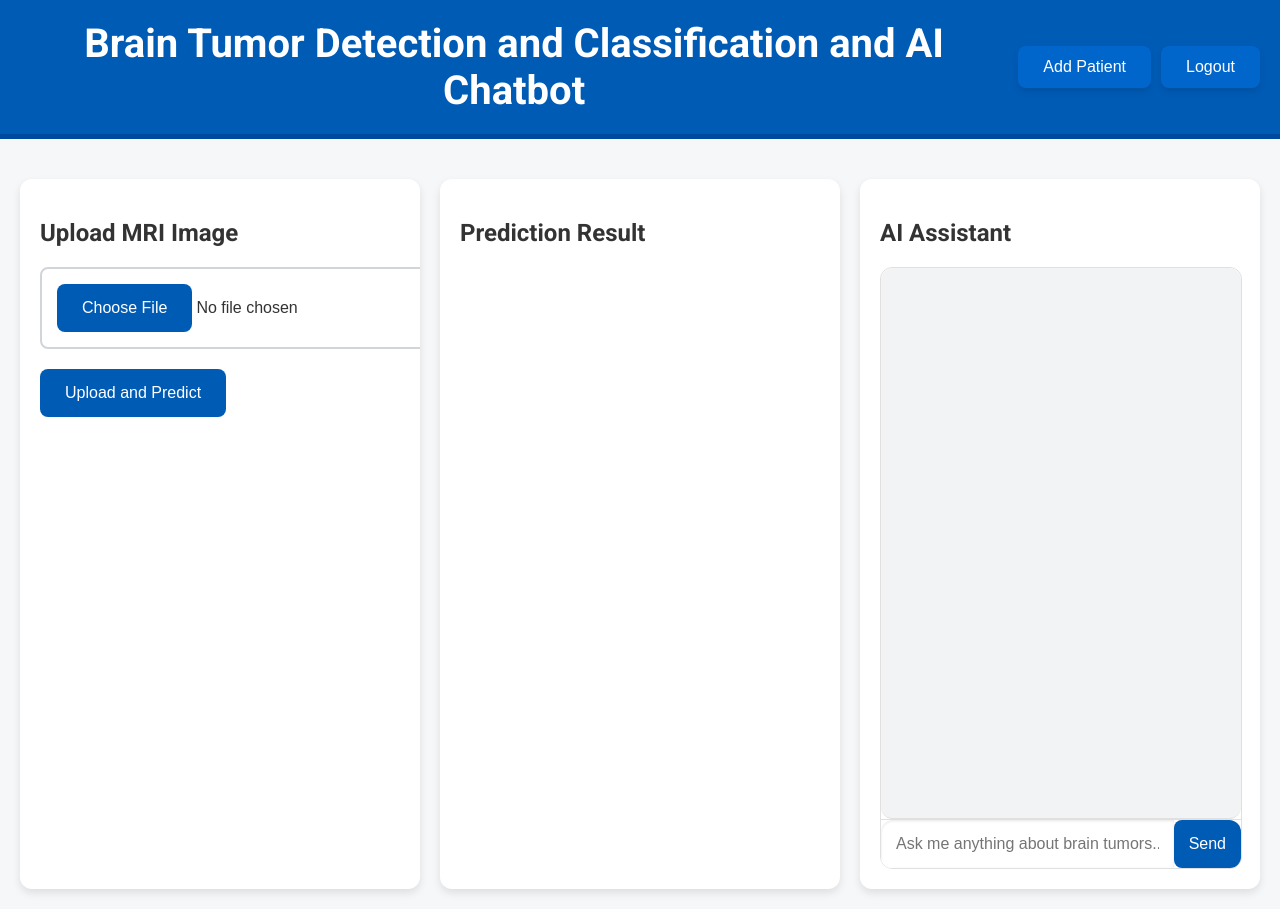
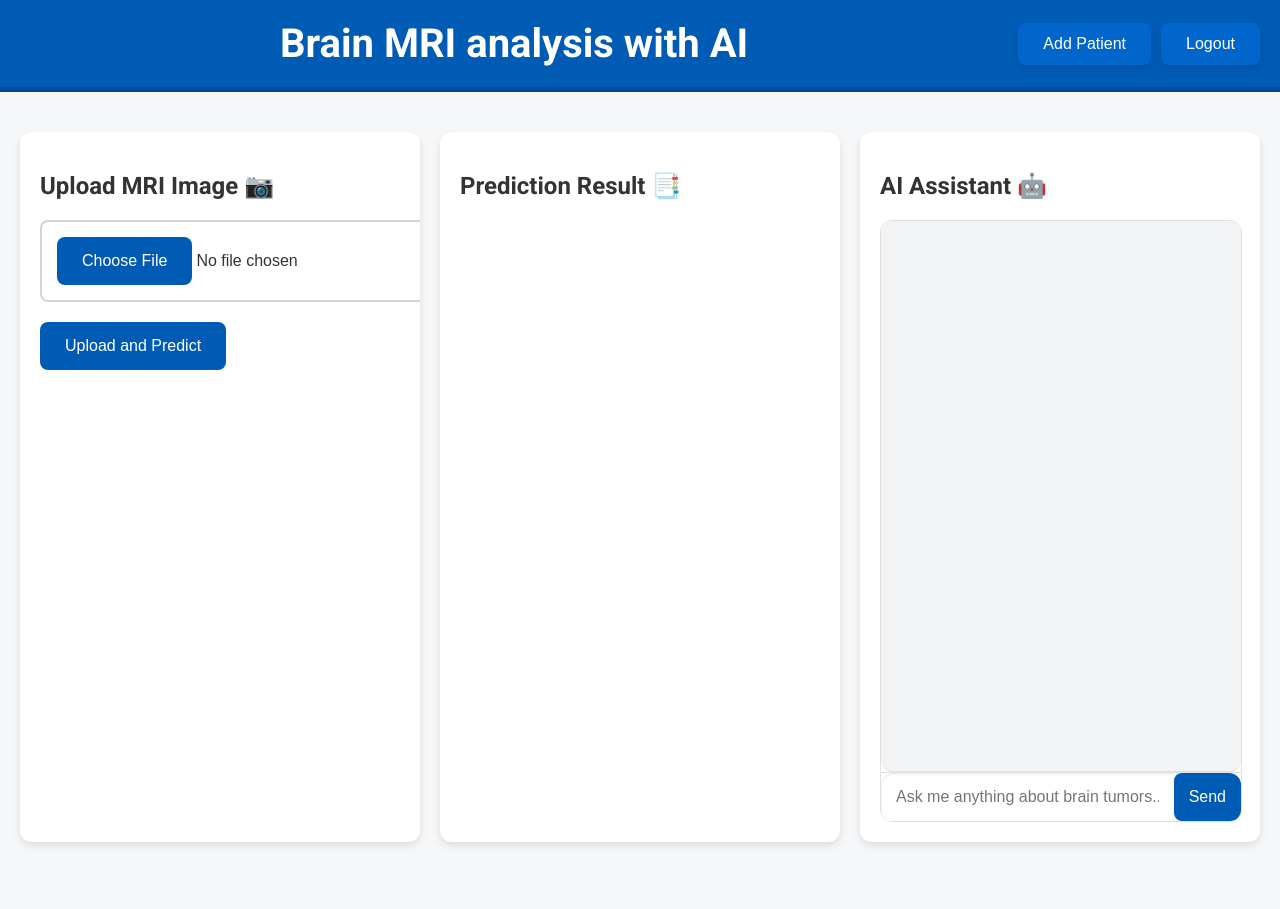
Before and after one commit to Sanket117/brain_tumor_yolov10, a plain HTML site: page templates/index.html in a window 1280 px wide. After the commit the page ends 862 px from the top, so only its background shows below. Drawn offline with Linux system fonts and the light colour scheme.

Commit message:
Update index.html

```diff
--- a/templates/index.html
+++ b/templates/index.html
@@ -10,7 +10,7 @@
 <body>
     <div class="container">
         <header>
-            <h1>Brain Tumor Detection and Classification and AI Chatbot</h1>
+            <h1>Brain MRI analysis with AI</h1>
             <button id="add-patient-btn" class="header-button" onclick="window.location.href='/add_patient';">Add Patient</button>
             <button id="logout-btn" class="header-button"  href="/login">Logout</button>
         </header>
@@ -18,7 +18,7 @@
         <div class="main-content">
             <!-- Left Section: Upload Image -->
             <section class="upload-section">
-                <h2>Upload MRI Image</h2>
+                <h2>Upload MRI Image 📷 </h2>
                 <form id="upload-form" enctype="multipart/form-data">
                     <input type="file" id="file" name="file" required>
                     <button type="submit">Upload and Predict</button>
@@ -32,7 +32,7 @@
 
             <!-- Middle Section: Image and Caption -->
             <section class="middle-section">
-                <h2>Prediction Result</h2>
+                <h2>Prediction Result 📑 </h2>
                 <div id="image-container" class="image-container">
                     <!-- Display result image here -->
                     <img id="result-image" class="result-image" src="" alt="">
@@ -42,7 +42,7 @@
 
             <!-- Right Section: Chatbot -->
             <section class="chatbot-section">
-                <h2>AI Assistant</h2>
+                <h2>AI Assistant 🤖 </h2>
                 <div id="chat-container" class="chat-container">
                     <div id="chat-output" class="chat-output"></div>
                     <div class="chat-input-container">
```
